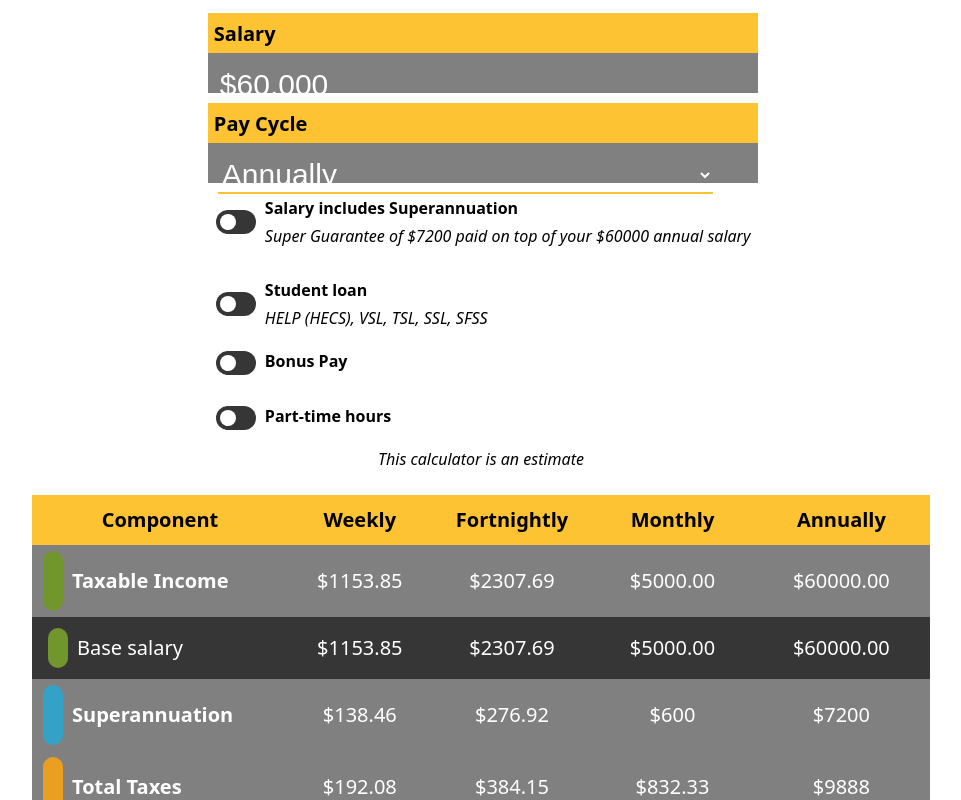
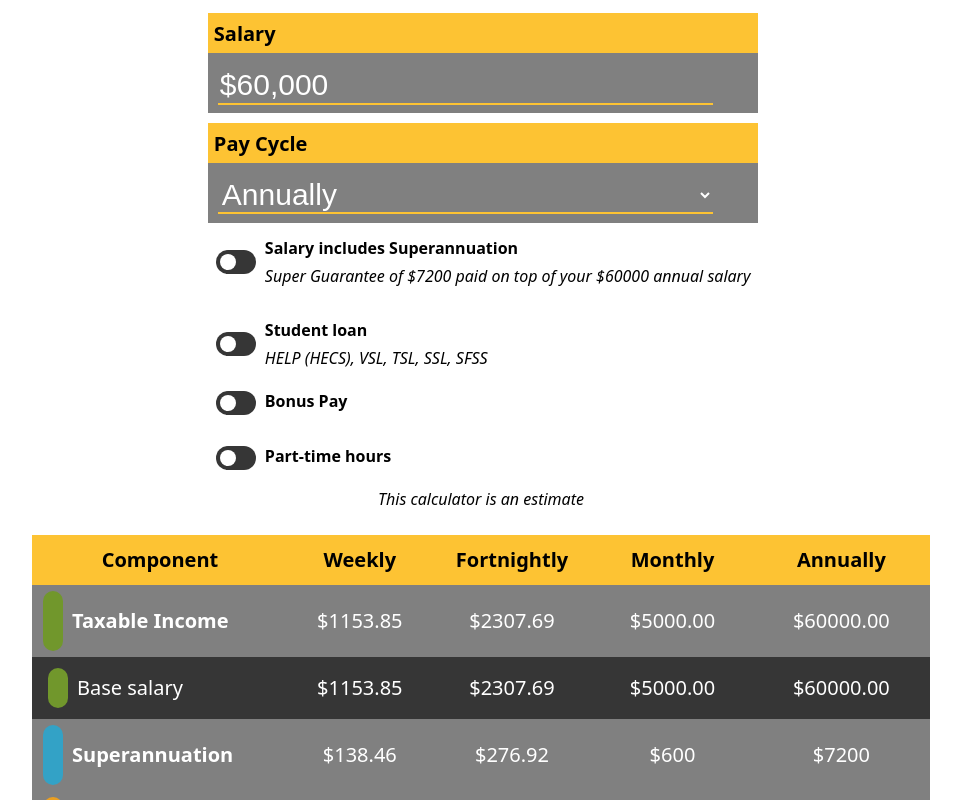
Before and after one commit to spikyMalkallam/pay-calculator, a React (Vite) app: page / in a window 1280 px wide. Shown: the top 800 px of the page, without its empty margins (29-990 px from the left). Built offline with nearby package versions, Linux system fonts and the light colour scheme.

Commit message:
Made salary taller

```diff
--- a/src/forms.css
+++ b/src/forms.css
@@ -9,7 +9,7 @@
     color: rgb(0, 0, 0);
     text-align: left;
     width: 100%;
-    height: 10vh;
+    height: 100px;
     margin-bottom: 10px;
     background-color: grey;
     max-width: 550px;
```
